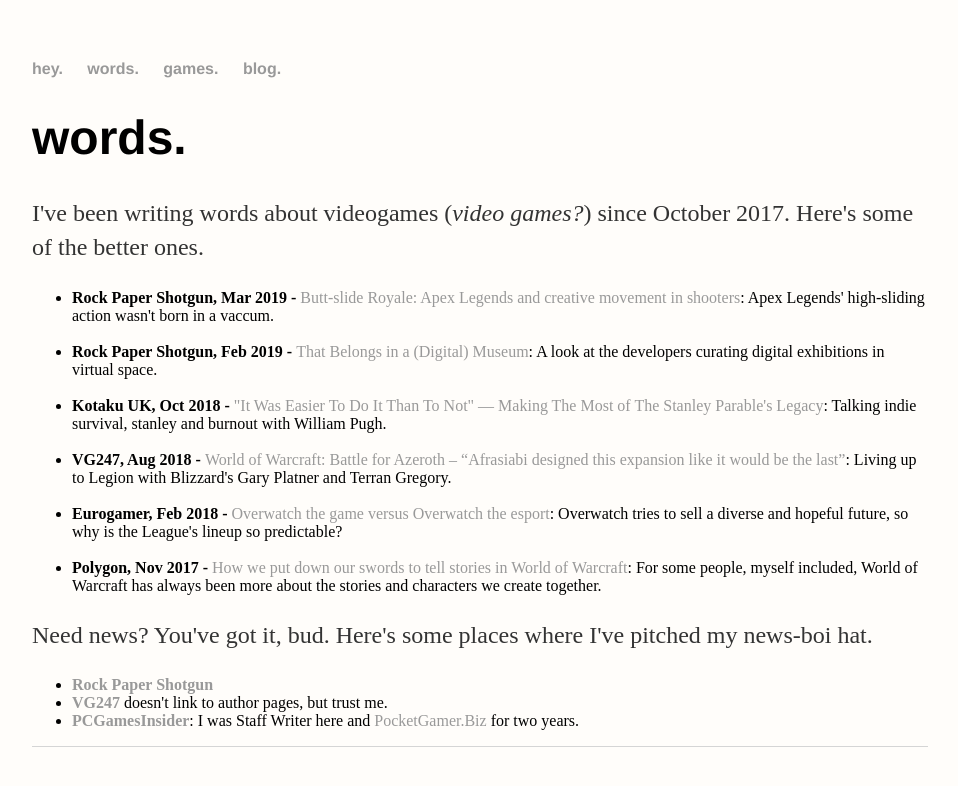
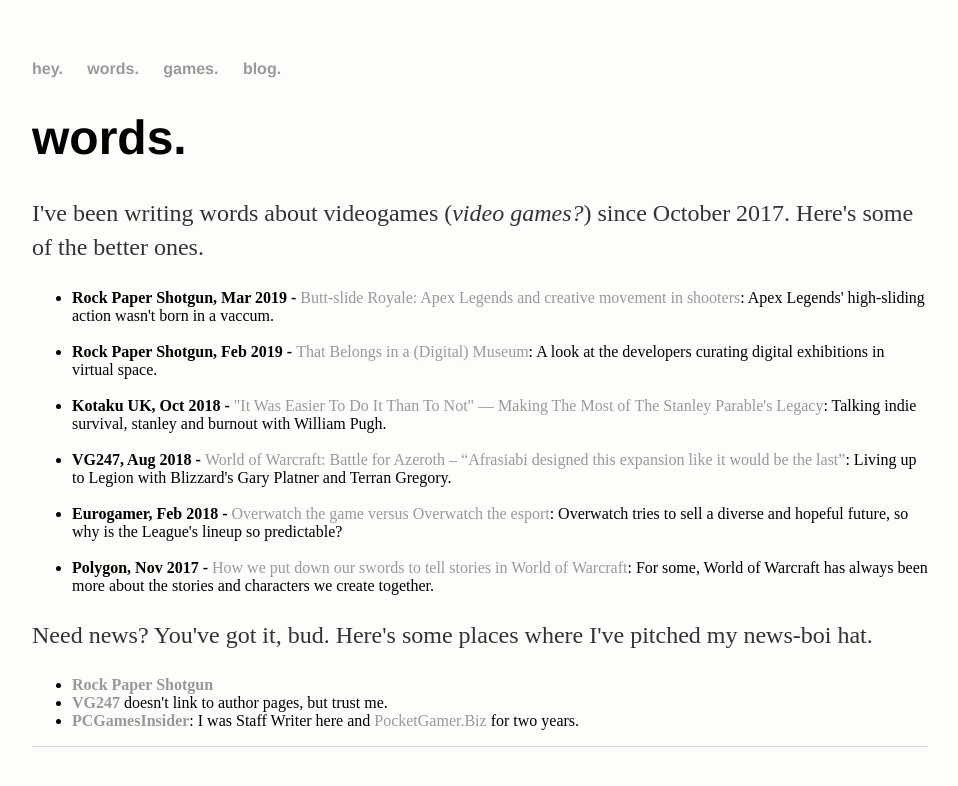
Before and after one commit to ScarletCatalie/ScarletCatalie.github.io, a Jekyll site: the page built from about/index.html, in a window 1280 px wide. Shown: the top 786 px of the page, without its empty margins (160-1118 px from the left). Built offline with Jekyll 4.4.1, drawn with Linux system fonts in a browser that asks for light colours.

Commit message:
Update index.html

```diff
--- a/about/index.html
+++ b/about/index.html
@@ -26,7 +26,7 @@
 			</li>
 			<br>
 			<li><b>Polygon, Nov 2017 - </b><a href="https://www.polygon.com/2017/11/22/16690346/world-of-warcraft-roleplaying-stories-queer">How we put down our swords to tell stories in World of Warcraft</a>:
-				For some people, myself included, World of Warcraft has always been more about the stories and characters we create together.
+				For some, World of Warcraft has always been more about the stories and characters we create together.
 			</li>
 
 			</ul>
```
